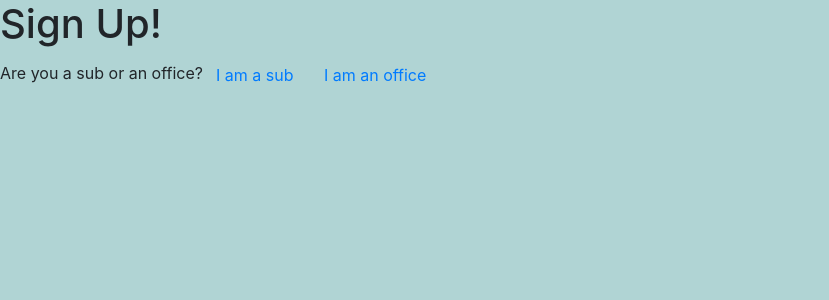
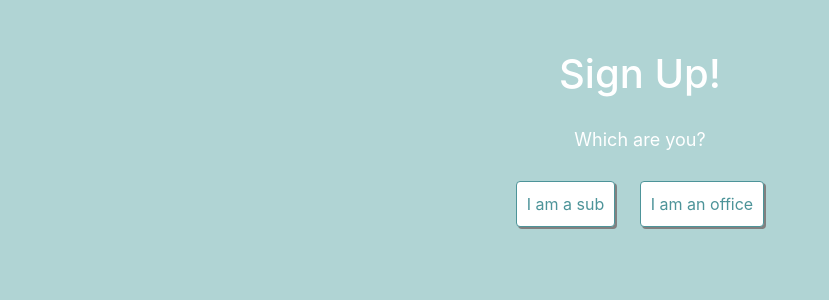
Before and after one commit to khussell/dentalFillin, a React (Create React App) app in the folder client/: page /signUp in a window 1280 px wide. Shown: the top 300 px of the page, without its empty margins (0-829 px from the left). Built offline with nearby package versions, Linux system fonts and the light colour scheme.

Commit message:
working on signup page css

```diff
--- /dev/null
+++ b/client/src/css/signUp.css
@@ -0,0 +1,22 @@
+#subClick,
+#officeClick{
+   background-color: white;
+   border: rgb(77, 148, 153) 1px solid;
+   color: rgb(77, 148, 153);
+   box-shadow: 2px 2px grey;
+   margin-top: 10px;
+   margin: 10px;
+   padding: 10px;
+}
+
+#signUpTitle{
+    margin-top: 50px;
+    color: white;
+}
+
+#subOrOffice{
+    color: white;
+    margin-top: 20px;
+    font-size: 18px;
+    margin-bottom: 10px;
+}
--- a/client/src/css/welcome.css
+++ b/client/src/css/welcome.css
@@ -14,7 +14,7 @@ body{
     height: 300px;
     margin-left: 10%;
     margin-right: 10%;
-    border-radius: 20%;
+
     color: white;
 
 
@@ -65,7 +65,7 @@ background-color: rgb(104, 205, 212);
 
     color: white;
     height: 200px;
-    border-radius: 20%;
+
     width: 80%;
     margin-left: 10%;
     margin-right: 10%;
--- a/client/src/pages/SignUp.js
+++ b/client/src/pages/SignUp.js
@@ -1,7 +1,8 @@
 import React from "react"
-import { Route, Redirect, Link } from "react-router-dom"
+import { Route,  Link } from "react-router-dom"
 import SubSignUp from "../components/SubSignUp"
 import OfficeSignUp from "../components/OfficeSignUp"
+import '../css/signUp.css'
 
 class SignUp extends React.Component {
 
@@ -12,16 +13,22 @@ class SignUp extends React.Component {
 
 
         return (
-            <div>
-                <h1>Sign Up!</h1>
+            <div className="container">
+                <div className="row">
+                <h1 id="signUpTitle" className="col text-center">Sign Up!</h1>
+                </div>
                 <div className="form-group">
-                    <label>Are you a sub or an office?</label>
-                    <Link to={`${this.props.match.url}/sub`} role="button" id="subClick" className="btn btn-link">
+                    <div id="subOrOffice" className="col text-center">
+                    <label>Which are you?</label>
+                    </div>
+                    <div className="col text-center">
+                    <Link to={`${this.props.match.url}/sub`} role="button" id="subClick" className="btn btn-primary">
                         I am a sub
                         </Link>{" "}
-                    <Link to={`${this.props.match.url}/office`} role="button" id="officeClick" className="btn btn-link">
+                    <Link to={`${this.props.match.url}/office`} role="button" id="officeClick" className="btn btn-primary">
                         I am an office
                         </Link>
+                        </div>
                     <Route exact path={`${this.props.match.url}/sub`} render={() => <SubSignUp {...this.props} />} />
                     <Route exact path={`${this.props.match.url}/office`} render={() => <OfficeSignUp {...this.props} />} />
                 </div>
```
